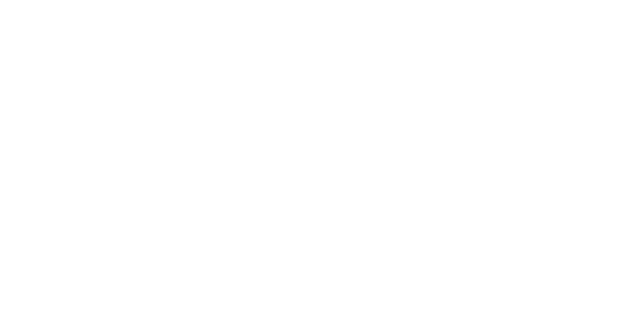
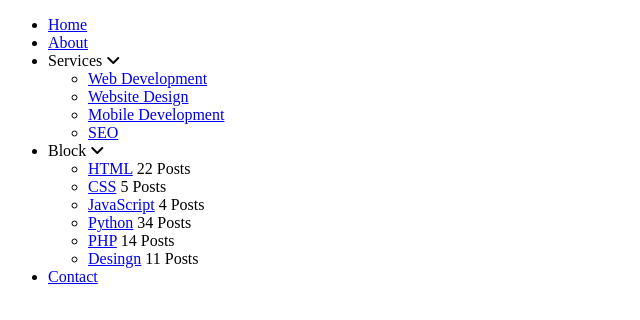
Before and after one commit to DevMike42/Dropdown-Menu, a plain HTML site: page index.html in a window 1280 px wide. Shown: the whole page, without its empty margins (0-640 px from the left). Drawn offline with Linux system fonts and the light colour scheme.

Commit message:
HTML Base

```diff
--- a/index.html
+++ b/index.html
@@ -14,7 +14,31 @@
 </head>
 
 <body>
-
+  <nav id="navbar">
+    <ul>
+      <li><a href="#">Home</a></li>
+      <li><a href="#">About</a></li>
+      <li>Services <i class="fas fa-angle-down"></i>
+        <ul>
+          <li><a href="#">Web Development</a></li>
+          <li><a href="#">Website Design</a></li>
+          <li><a href="#">Mobile Development</a></li>
+          <li><a href="#">SEO</a></li>
+        </ul>
+      </li>
+      <li>Block <i class="fas fa-angle-down"></i>
+        <ul>
+          <li><a href="#">HTML</a> <span>22 Posts</span></li>
+          <li><a href="#">CSS</a> <span>5 Posts</span></li>
+          <li><a href="#">JavaScript</a> <span>4 Posts</span></li>
+          <li><a href="#">Python</a> <span>34 Posts</span></li>
+          <li><a href="#">PHP</a> <span>14 Posts</span></li>
+          <li><a href="#">Desingn</a> <span>11 Posts</span></li>
+        </ul>
+      </li>
+      <li><a href="#">Contact</a></li>
+    </ul>
+  </nav>
 </body>
 
 </html>
```
